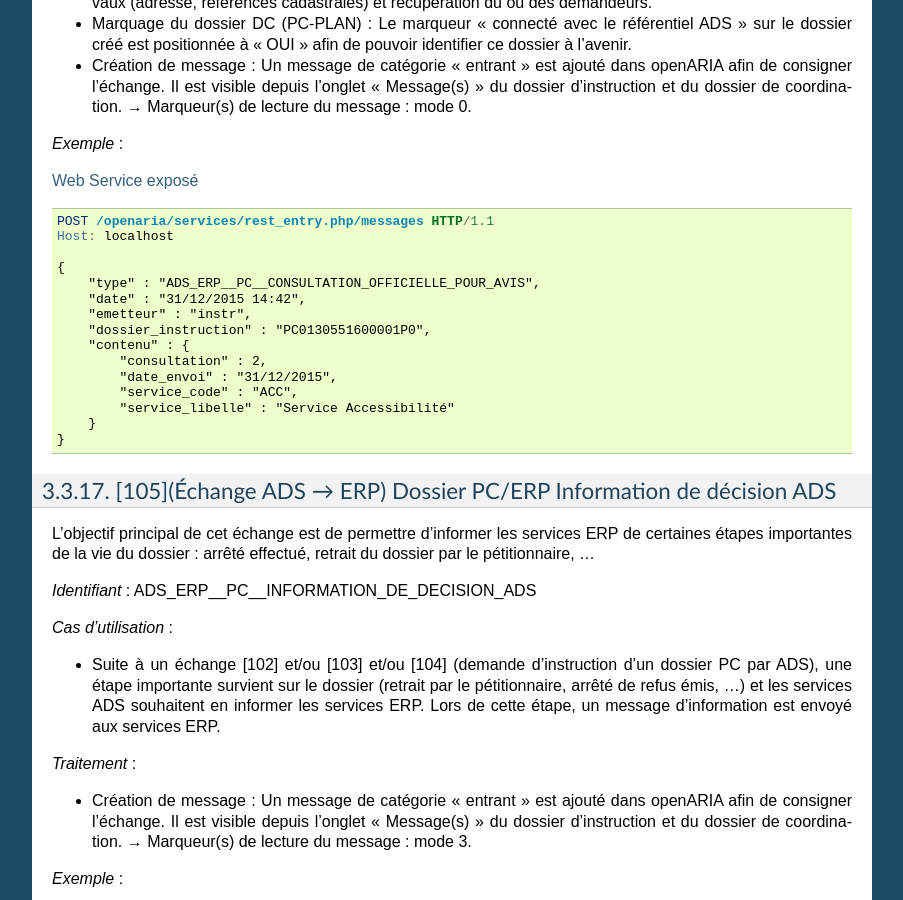
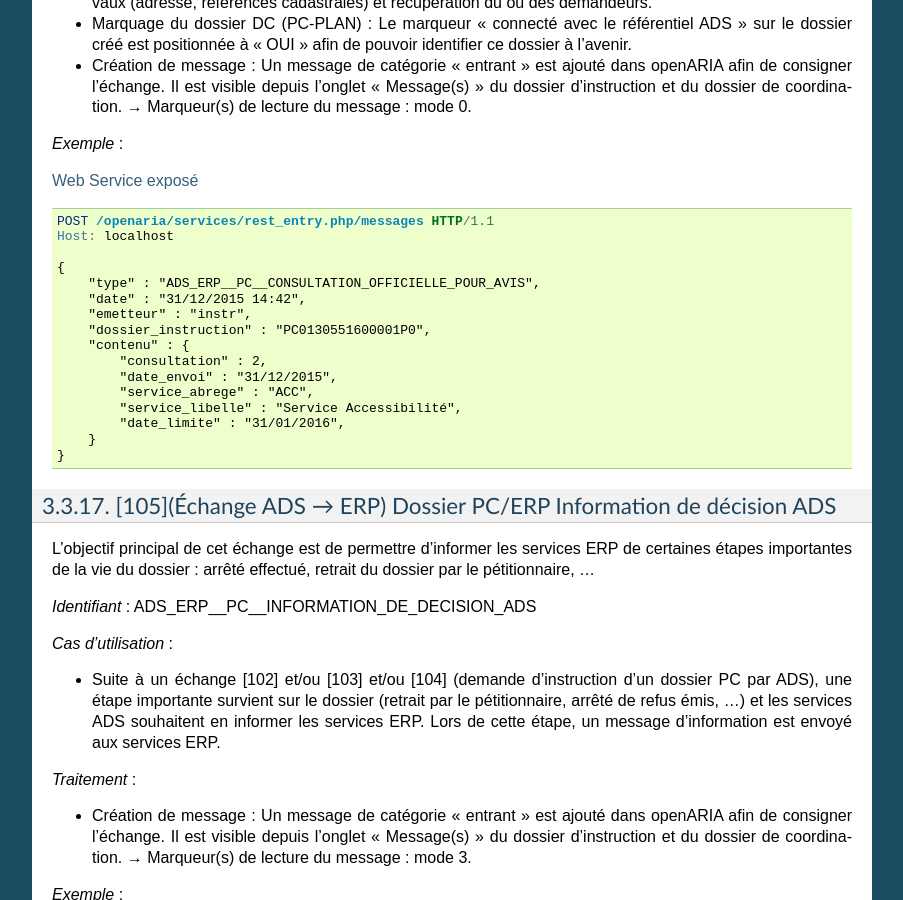
Before and after one commit to jcerini/openaria-documentation, a Sphinx documentation site: the page built from source/guide_developpeur/interface_avec_le_referentiel_ads.rst, in a window 1280 px wide and 900 px high, scrolled down 13433 px. Shown: the whole window, without its empty margins (198-1101 px from the left). Built offline with Sphinx 7.4.7, drawn with Linux system fonts in a browser that asks for light colours.

Commit message:
Correction de l'exmple de l'échange 104

```diff
--- a/source/guide_developpeur/interface_avec_le_referentiel_ads.rst
+++ b/source/guide_developpeur/interface_avec_le_referentiel_ads.rst
@@ -817,8 +817,9 @@ L'objectif principal de cet échange est de permettre à l'instructeur ADS d'ém
         "contenu" : {
             "consultation" : 2,
             "date_envoi" : "31/12/2015",
-            "service_code" : "ACC",
-            "service_libelle" : "Service Accessibilité"
+            "service_abrege" : "ACC",
+            "service_libelle" : "Service Accessibilité",
+            "date_limite" : "31/01/2016",
         }
     }
 
```
